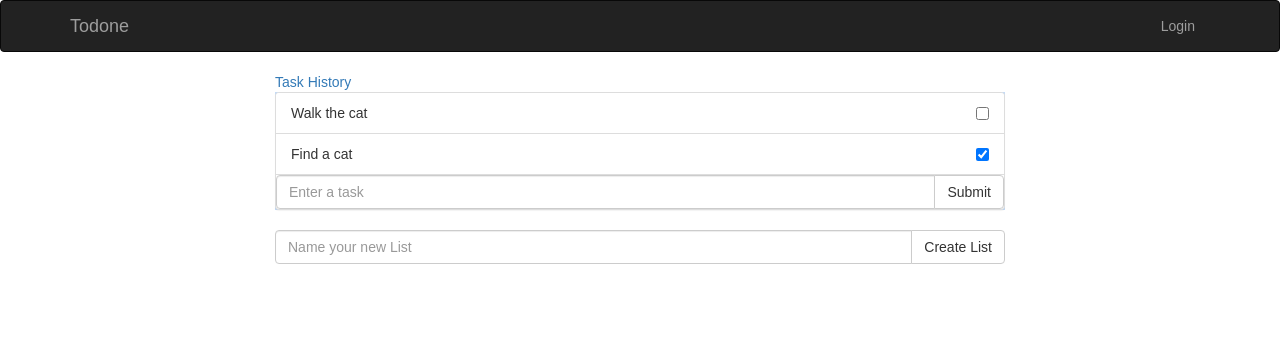
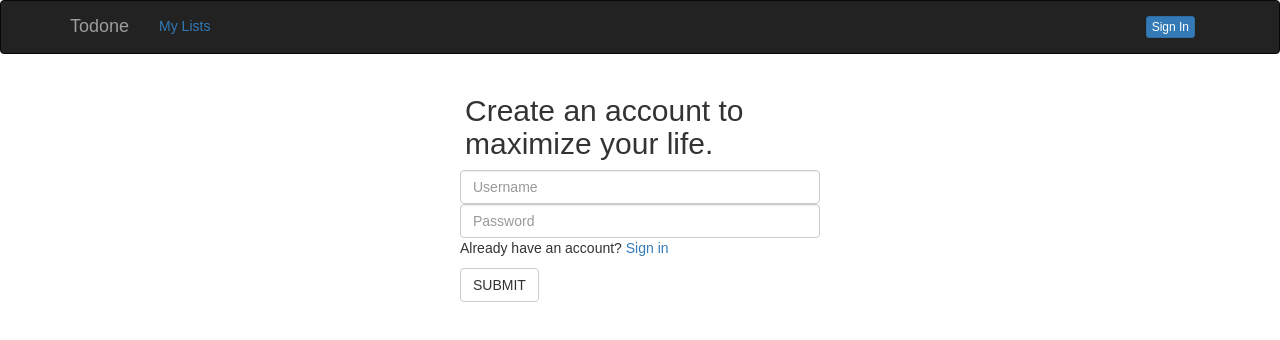
Before and after one commit to aizkhaj/todone-react, a React (Create React App) app: page /register in a window 1280 px wide. Shown: the top 340 px of the page. Built offline with nearby package versions, Linux system fonts and the light colour scheme.

Commit message:
fixed routing, it's functional now. added required visual components and forms.

```diff
--- a/src/components/Header/Header.js
+++ b/src/components/Header/Header.js
@@ -1,6 +1,7 @@
 import React, { Component } from 'react';
-import { Navbar, Nav, NavItem } from 'react-bootstrap';
-import {Link} from 'react-router-dom';
+import { Navbar, Nav, NavItem, Button } from 'react-bootstrap';
+import {Link, NavLink} from 'react-router-dom';
+import "../Header/Header.css";
 
 class Header extends Component {
   render() {
@@ -13,12 +14,23 @@ class Header extends Component {
           <Navbar.Toggle />
         </Navbar.Header>
         <Navbar.Collapse>
+          <Nav>
+            <NavItem>
+              <NavLink className="" to="/lists">My Lists</NavLink>
+            </NavItem>
+          </Nav>
           {/* <Nav>
             <NavItem eventKey={1} href="#">Link</NavItem>
             <NavItem eventKey={2} href="#">Link</NavItem>
           </Nav> */}
           <Nav pullRight>
-            <NavItem eventKey={1} href="#">Login</NavItem>
+            <NavItem>
+              <NavLink className="login-text" to="/signin">
+                <Button bsStyle="primary" bsSize="xs">
+                  Sign In
+                </Button>
+              </NavLink>
+            </NavItem>
           </Nav>
         </Navbar.Collapse>
       </Navbar>
--- a/src/components/HomePage/HomePage.js
+++ b/src/components/HomePage/HomePage.js
@@ -1,10 +1,19 @@
 import React, { Component } from 'react';
+import {Col, Button} from 'react-bootstrap';
+import {Link} from 'react-router-dom';
 
 class HomePage extends Component {
   render() {
     return (
       <div className="home-page">
-        Hello World
+        <Col mdOffset={2} md={8}>
+          <h1>This is going to be the mother (and father) of all To-Do apps.</h1>
+            <Link to="/register">
+              <Button bsStyle="primary" bsSize="lg">
+                Get Started
+              </Button>
+            </Link>
+        </Col>
       </div>
     );
   }
--- a/src/components/List/List.css
+++ b/src/components/List/List.css
@@ -1,7 +1,3 @@
-.list {
-  background-color: #c6dbf5;
-}
-
 ul {
   list-style-type: none;
 }
--- a/src/components/List/List.js
+++ b/src/components/List/List.js
@@ -1,8 +1,9 @@
 import React, { Component } from 'react';
-import {Route} from 'react-router-dom';
+import {Route, Link} from 'react-router-dom';
 import Item from '../Item/Item';
-import {Form, Button, FormGroup, FormControl, ListGroup, Panel, InputGroup} from 'react-bootstrap';
-import '../List/List.css'
+import {Form, Button, FormGroup, FormControl, ListGroup, Panel, InputGroup, Col} from 'react-bootstrap';
+import '../List/List.css';
+import NewList from '../NewList/NewList';
 
 class List extends Component {
   constructor(props) {
@@ -46,18 +47,20 @@ class List extends Component {
   render() {
     return (
       <div className="list">
-        <Route exact path="/lists" />
+        <Col md={2}/>
+        <Col md={8}>
+        <Link id="task-history" to="/task-history">Task History</Link>
         <Panel collapsible defaultExpanded header="List Name Here">
           <ListGroup fill>
             { this.state.items.map((item, index) => (
-                <Item
+              <Item
                   key={index}
                   title={item.title}
                   completed={item.completed}
                   toggleComplete={() => {
-                  this.toggleComplete(index);
-                }} />
-              ))}
+                    this.toggleComplete(index);
+                  }} />
+                ))}
           </ListGroup>
             <Form onSubmit={(e) => this.handleSubmit(e)}>
               <FormGroup controlId="newItem">
@@ -70,6 +73,10 @@ class List extends Component {
               </FormGroup>
             </Form>
         </Panel>
+        <NewList/>
+        </Col>
+        <Col md={2}/>
+        <Route exact path="/lists" />
       </div>
     )
   }
--- /dev/null
+++ b/src/components/Login/Login.js
@@ -0,0 +1,44 @@
+import React, { Component } from 'react';
+import { Link } from 'react-router-dom';
+import { Col, Form, FormControl, FormGroup, Button } from 'react-bootstrap';
+
+class Login extends Component {
+  render() {
+    return (
+      <div>
+        <Form horizontal>
+          <Col mdOffset={4} md={8}>
+            <h2>Sign in for a productive day.</h2>
+          </Col>
+          <FormGroup controlId="formHorizontalUsername">
+            <Col mdOffset={4} md={4}>
+              <FormControl type="username" placeholder="Username" />
+            </Col>
+          </FormGroup>
+
+          <FormGroup controlId="formHorizontalPassword">
+            <Col mdOffset={4} md={4}>
+              <FormControl type="password" placeholder="Password" />
+            </Col>
+          </FormGroup>
+
+          <FormGroup>
+            <Col mdOffset={4} md={4}>
+              <p>Don't have an account? <Link to="/register">Create one</Link></p>
+            </Col>
+          </FormGroup>
+
+          <FormGroup>
+            <Col mdOffset={4} md={4}>
+              <Button type="submit">
+                Sign in
+              </Button>
+            </Col>
+          </FormGroup>
+        </Form>
+      </div>
+    )
+  }
+}
+
+export default Login;
--- a/src/components/Main/Main.js
+++ b/src/components/Main/Main.js
@@ -1,10 +1,11 @@
 import React, {Component} from 'react';
-import { Route, Switch, Link } from 'react-router-dom';
-import {Grid, Col} from 'react-bootstrap';
+import { Route, Switch } from 'react-router-dom';
+import {Grid} from 'react-bootstrap';
 import List from '../List/List';
 import HomePage from '../HomePage/HomePage';
-import NewList from '../NewList/NewList';
 import TaskHistory from '../TaskHistory/TaskHistory';
+import Login from '../Login/Login';
+import Register from '../Register/Register';
 import './Main.css';
 
 class Main extends Component {
@@ -14,16 +15,11 @@ class Main extends Component {
         <Grid>
           <Switch>
             <Route exact path="/" component={HomePage}/>
-            <Route path="/lists" component={List} />
-            <Route path="/task-history" component={TaskHistory} />
+            <Route path="/signin" component={Login}/>
+            <Route path="/lists" component={List}/>
+            <Route path="/task-history" component={TaskHistory}/>
+            <Route path="/register" component={Register}/>
           </Switch>
-          <Col md={2}/>
-          <Col md={8}>
-            <Link id="task-history" to="/task-history">Task History</Link>
-            <List />
-            <NewList />
-          </Col>
-          <Col md={2}/>
         </Grid>
       </main>
     )
--- /dev/null
+++ b/src/components/Register/Register.js
@@ -0,0 +1,44 @@
+import React, {Component} from 'react';
+import {Form, FormControl, FormGroup, Col, Button} from 'react-bootstrap';
+import {Link} from 'react-router-dom';
+
+class Register extends Component {
+  render() {
+    return (
+      <div>
+        <Form horizontal>
+          <Col mdOffset={4} md={4}>
+            <h2>Create an account to maximize your life.</h2>
+          </Col>
+          <FormGroup controlId="formHorizontalUsername">
+            <Col mdOffset={4} md={4}>
+              <FormControl type="username" placeholder="Username" />
+            </Col>
+          </FormGroup>
+
+          <FormGroup controlId="formHorizontalPassword">
+            <Col mdOffset={4} md={4}>
+              <FormControl type="password" placeholder="Password" />
+            </Col>
+          </FormGroup>
+
+          <FormGroup>
+            <Col mdOffset={4} md={4}>
+              <p>Already have an account? <Link to="/signin">Sign in</Link></p>
+            </Col>
+          </FormGroup>
+
+          <FormGroup>
+            <Col mdOffset={4} md={4}>
+              <Button type="submit">
+                SUBMIT
+              </Button>
+            </Col>
+          </FormGroup>
+        </Form>
+      </div>
+    )
+  }
+}
+
+export default Register;
--- a/src/index.js
+++ b/src/index.js
@@ -1,15 +1,15 @@
 import React from 'react';
 import ReactDOM from 'react-dom';
-import { BrowserRouter } from 'react-router-dom';
+import { BrowserRouter as Router } from 'react-router-dom';
 import './index.css';
 import App from './components/App/App';
 import registerServiceWorker from './registerServiceWorker';
 
 const Root = () => {
   return (
-    <BrowserRouter>
+    <Router>
       <App/>
-    </BrowserRouter>
+    </Router>
   )
 }
 
```
Also changed, not shown: src/components/LoginPage/LoginPage.js (deleted, +0 -17 lines), src/components/Header/Header.css (added), src/components/HomePage/HomePage.css (added).
